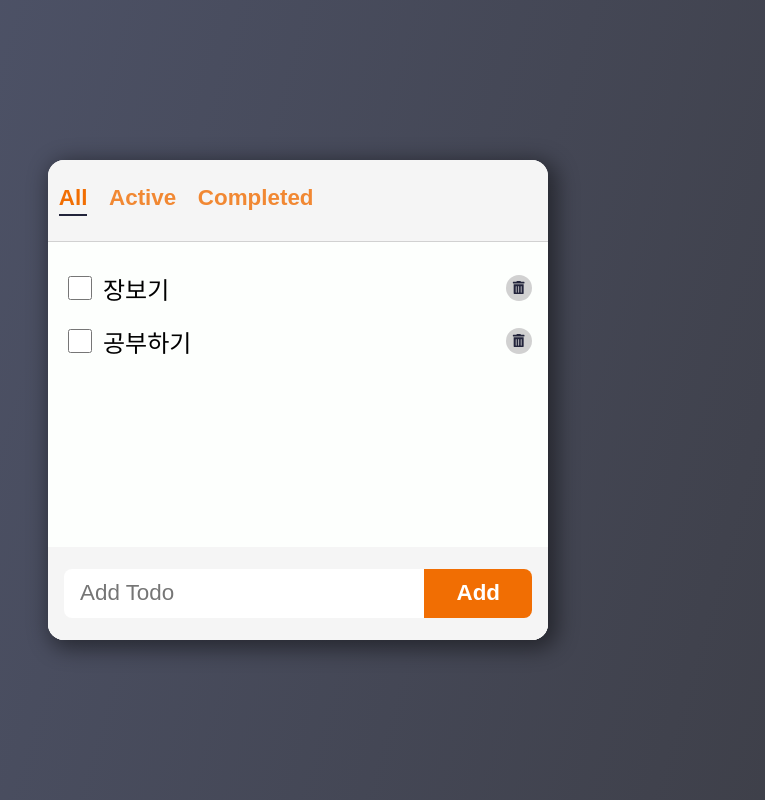
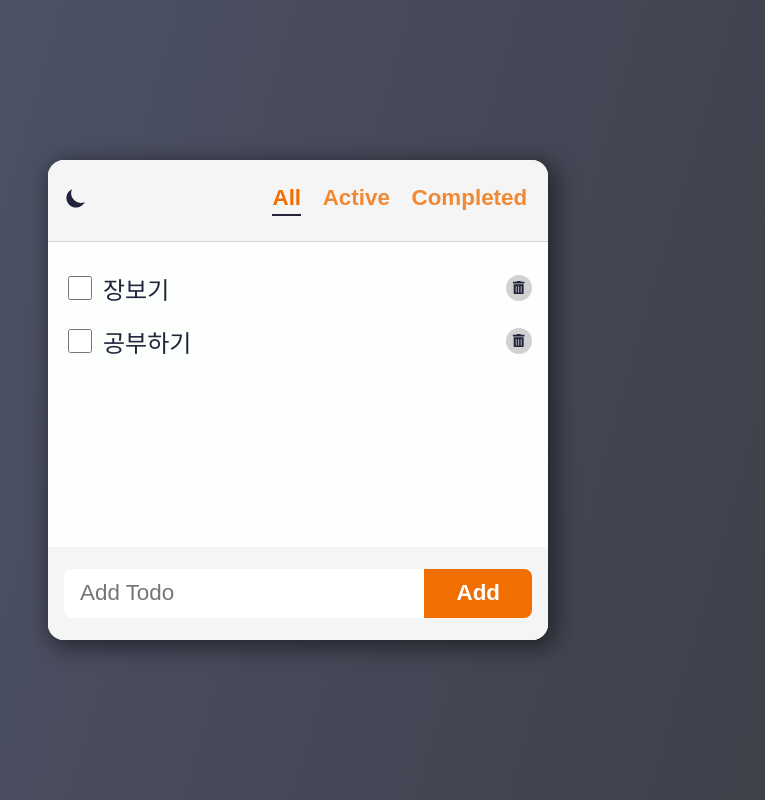
Before and after one commit to mireyhgnay/toy-react-todolist, a React (Create React App) app in the folder todolist/: page / in a window 1280 px wide. Shown: the whole page, without its empty margins (342-1107 px from the left). Built offline with nearby package versions, Linux system fonts and the light colour scheme.

Commit message:
Feat : DarkMode 기능 추가

```diff
--- a/todolist/src/App.js
+++ b/todolist/src/App.js
@@ -2,12 +2,14 @@
 import "./App.css";
 import Header from "./components/Header/Header";
 import TodoList from "./components/TodoList/TodoList";
+import { DarkModeProvider } from "./context/DarkModeContext";
 
 const filters = ["all", "active", "completed"];
 function App() {
   const [filter, setFilter] = useState(filters[0]);
   return (
-    <>
+    // App에 다크모드 우산 씌워주기 (하위 요소에 모두 전달)
+    <DarkModeProvider>
       <Header
         filters={filters} // 우리가 사용할 filter들은 배열 filters 이고,
         filter={filter} // 현재 선택된 filter는 상태값 filter 이고,
@@ -15,7 +17,7 @@
       />
       {/* 변경된 filter는 이거야! 라고 TodoList 에 전달해준다 */}
       <TodoList filter={filter} />
-    </>
+    </DarkModeProvider>
   );
 }
 
--- a/todolist/src/components/Header/Header.jsx
+++ b/todolist/src/components/Header/Header.jsx
@@ -1,9 +1,16 @@
 import React from "react";
+import { useDarkMode } from "../../context/DarkModeContext";
 import styles from "./Header.module.css";
+import { HiMoon, HiSun } from "react-icons/hi";
 
 export default function Header({ filters, filter, onFilterChange }) {
+  const { darkMode, toggleDarkMode } = useDarkMode();
+  const handleDarkMode = () => toggleDarkMode();
   return (
     <header className={styles.header}>
+      <button onClick={handleDarkMode} className={styles.toggle}>
+        {!darkMode && <HiMoon />} {darkMode && <HiSun />}
+      </button>
       <ul className={styles.filters}>
         {filters.map((value, index) => (
           <li key={index}>
--- a/todolist/src/components/Header/Header.module.css
+++ b/todolist/src/components/Header/Header.module.css
@@ -2,8 +2,22 @@
   display: flex;
   justify-content: space-between;
   align-items: center;
+  padding: 0 10px;
   background-color: var(--color-bg-dark);
   border-bottom: 1px solid var(--color-grey);
+}
+
+.toggle {
+  font-size: 1.5rem;
+  background-color: transparent;
+  color: var(--color-text);
+  cursor: pointer;
+  transition: all 150ms ease-out;
+}
+
+.toggle:hover {
+  transform: scale(1.1);
+  color: var(--color-accent);
 }
 
 .filters {
@@ -26,7 +40,7 @@
 }
 
 .filter.selected::after {
-  content: '';
+  content: "";
   display: block;
   margin-top: 0.2rem;
   border: 1px solid var(--color-text);
--- a/todolist/src/components/Todo/Todo.module.css
+++ b/todolist/src/components/Todo/Todo.module.css
@@ -4,7 +4,7 @@
   align-items: center;
   padding: 0.5rem 1rem;
   margin: 0.1rem 0;
-  color: var(--clor-text);
+  color: var(--color-text);
 }
 
 .checkbox {
--- /dev/null
+++ b/todolist/src/context/DarkModeContext.jsx
@@ -0,0 +1,47 @@
+import { createContext, useContext, useEffect, useState } from "react";
+
+export const DarkModeContext = createContext();
+
+export function DarkModeProvider({ children }) {
+  const [darkMode, setDarkMode] = useState(false);
+  const toggleDarkMode = () => {
+    setDarkMode(!darkMode);
+    updateDarkMode(!darkMode); // 모든 요소들을 클래스명 토글에 따라 변경해줄 것임
+  };
+
+  useEffect(() => {
+    const isDark =
+      // tailwindcss 에서 다크모드 내용 가져온 것
+      localStorage.theme === "dark" ||
+      (!("theme" in localStorage) &&
+        window.matchMedia("(prefers-color-scheme: dark)").matches);
+    setDarkMode(isDark); // 내부 스태틱에 저장
+    updateDarkMode(isDark);
+  }, []);
+
+  return (
+    // 필요한 요소들이 darkMode와 toggleDarkMode 에 접근할 수 있다.
+    <DarkModeContext.Provider value={{ darkMode, toggleDarkMode }}>
+      {children}
+    </DarkModeContext.Provider>
+  );
+}
+
+// html코드에서도 다크모드를 클래스 셀렉터로 제어할 수 있도록 한다.
+// 추가로 로컬스토리지에도 클래스 변경됨을 저장한다.
+function updateDarkMode(darkMode) {
+  if (darkMode) {
+    document.documentElement.classList.add("dark");
+    localStorage.theme = "dark";
+  } else {
+    document.documentElement.classList.remove("dark");
+    localStorage.theme = "light";
+  }
+}
+
+/*
+다크모드를 사용해야하는 컴포넌트 안에 매번 아래 코드를 넣어주어야하는 번거로움을 여기서 함수로 해결해주기!
+const { darkMode, toggleDarkMode } = useContext(DarkModeContext);
+*/
+
+export const useDarkMode = () => useContext(DarkModeContext);
--- a/todolist/src/index.css
+++ b/todolist/src/index.css
@@ -6,6 +6,14 @@
   --color-accent: #f16e03;
   --color-white: white;
   --color-scrollbar: #aaa7a7;
+}
+
+/* 다크모드 스타일 */
+html.dark {
+  --color-bg-dark: #1a1c35;
+  --color-bg: #22243b;
+  --color-grey: #4e4e4e;
+  --color-text: #fdfffd;
 }
 
 body {
```
